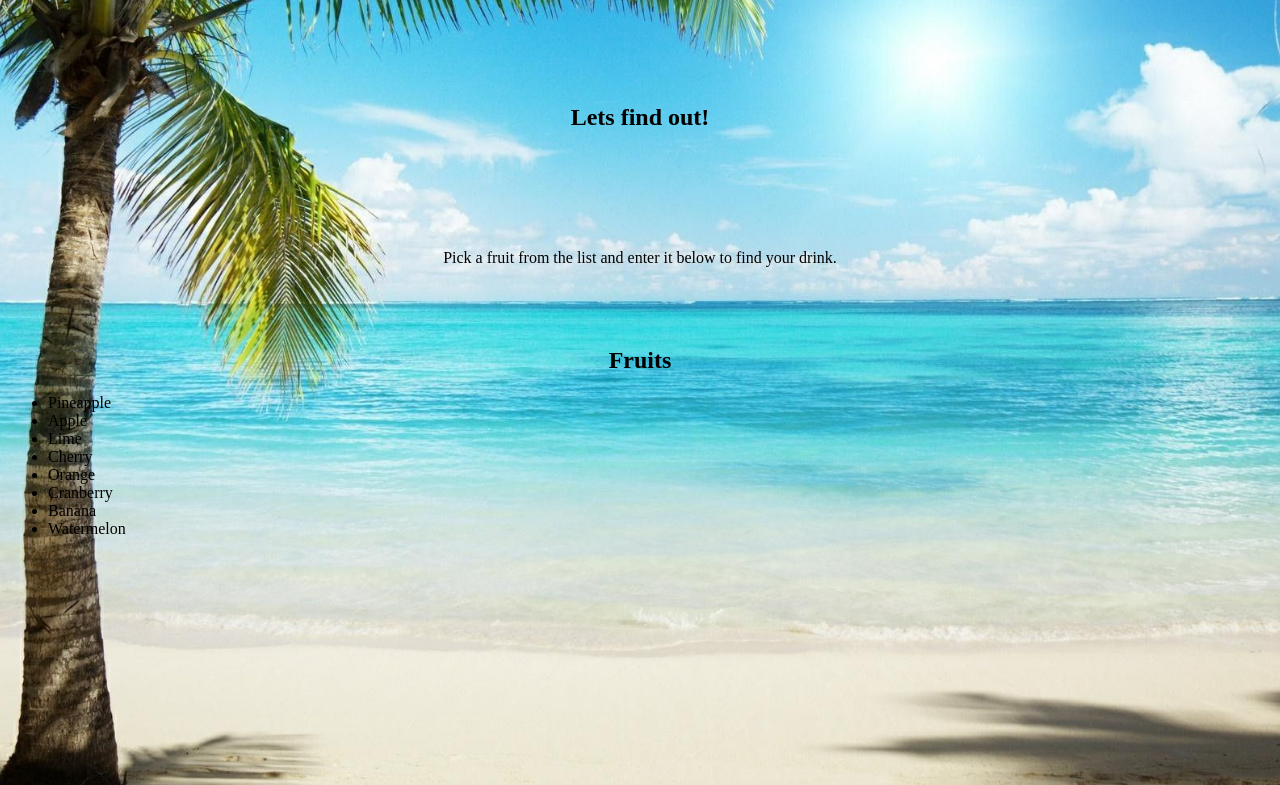
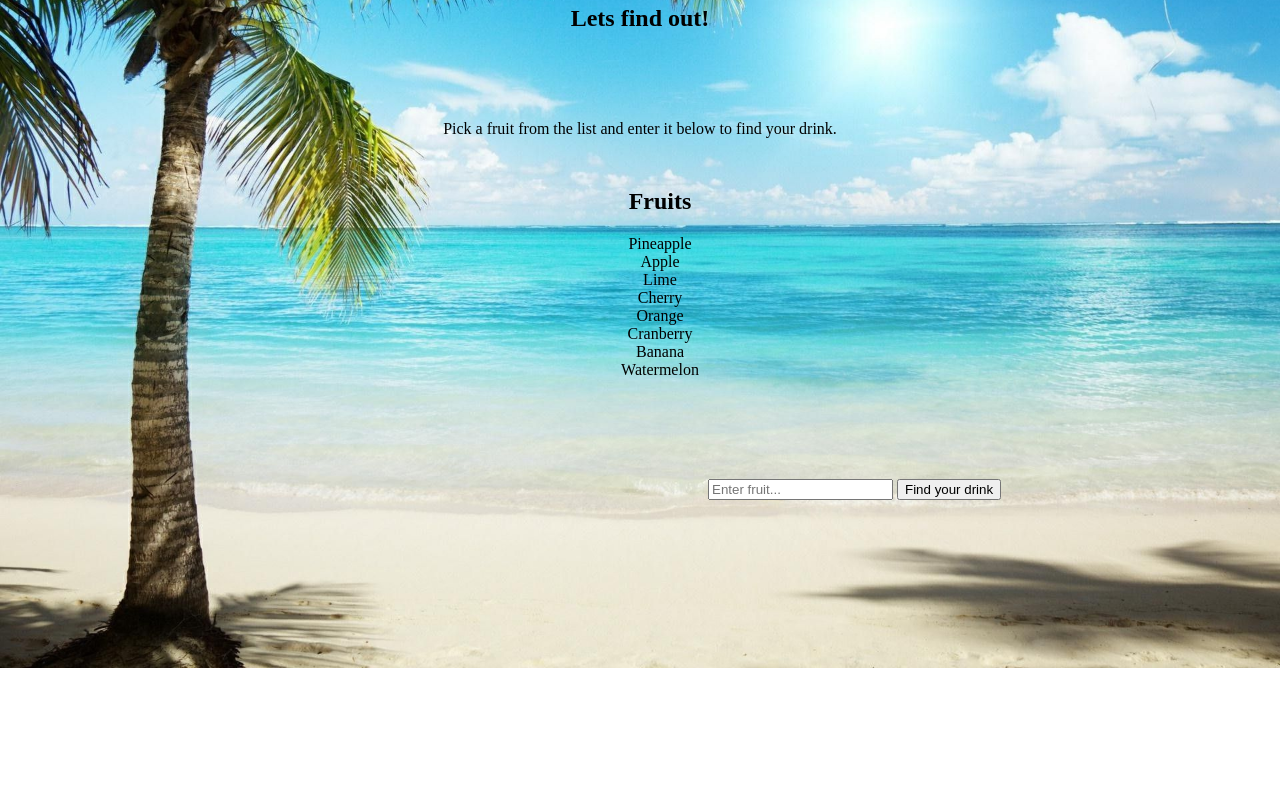
Before and after one commit to KevMcCall/age-verifier, a plain HTML site: page favdrink.html in a window 1280 px wide. Shown: the part 132-917 px from the top of the page. After the commit the page ends 800 px from the top, so only its background shows below. Drawn offline with Linux system fonts and the light colour scheme.

```diff
--- a/favdrink.css
+++ b/favdrink.css
@@ -8,15 +8,15 @@
 
 
 h1, h2, p {
-    margin-top: 80px;
+    margin-top: 50px;
     text-align: center;
 }
 
 .container {
     margin-left: 700px;
-    margin-top: 250px;
+    margin-top: 40px;
     width: 50%;
-    padding: 10px;
+
 
 
 }
@@ -25,3 +25,9 @@
 #favdrinkresult {
     text-align: center;
 }
+
+ul {
+    list-style-type: none;
+    text-align: center;
+    margin-bottom: 100px;
+}
--- a/favdrink.html
+++ b/favdrink.html
@@ -13,13 +13,14 @@
 <body>
 
 <h1>What's Your Favorite Drink?</h1>
-<br>
+
 <h2>Lets find out!</h2>
 <br>
 <p>Pick a fruit from the list and enter it below to find your drink.</p>
 
-<h2>Fruits</h2>
+
 <ul>
+    <h2>Fruits</h2>
     <li>Pineapple</li>
     <li>Apple</li>
     <li>Lime</li>
@@ -36,7 +37,7 @@
 
 <button onclick="favDrinks()">Find your drink</button>
 </div>
-
+<br>
 <div id="favdrinkresult"></div>
 
 
--- a/favdrink.js
+++ b/favdrink.js
@@ -7,6 +7,7 @@
         //Cases to be tested against the expression.
         case "Pineapple", "pineapple":
             text = "Pineapple Rum Punch";
+            break;
         case "Apple", "apple":
             text = "Apple Whiskey Sour";
             //If case matches, code will execute, and break will end switch block.
@@ -21,7 +22,7 @@
             text = "Orange Crush";
             break;
         case "Cranberry", "cranberry":
-            text = "Cranberry Cosmopolitan";
+            toext = "Cranberry Cosmopolitan";
             break;
         case "Banana", "Banana":
             text = "Dirty Banana Cocktail";
@@ -30,7 +31,8 @@
             text = "Watermelon Sangria";
             break;
         //If none of the cases match, default text is ran
-        default: text = "There are no drinks with that selection."
+        default:
+        text = "There are no drinks with that selection."
     }
     document.getElementById("favdrinkresult").innerHTML = text;
 }
```
